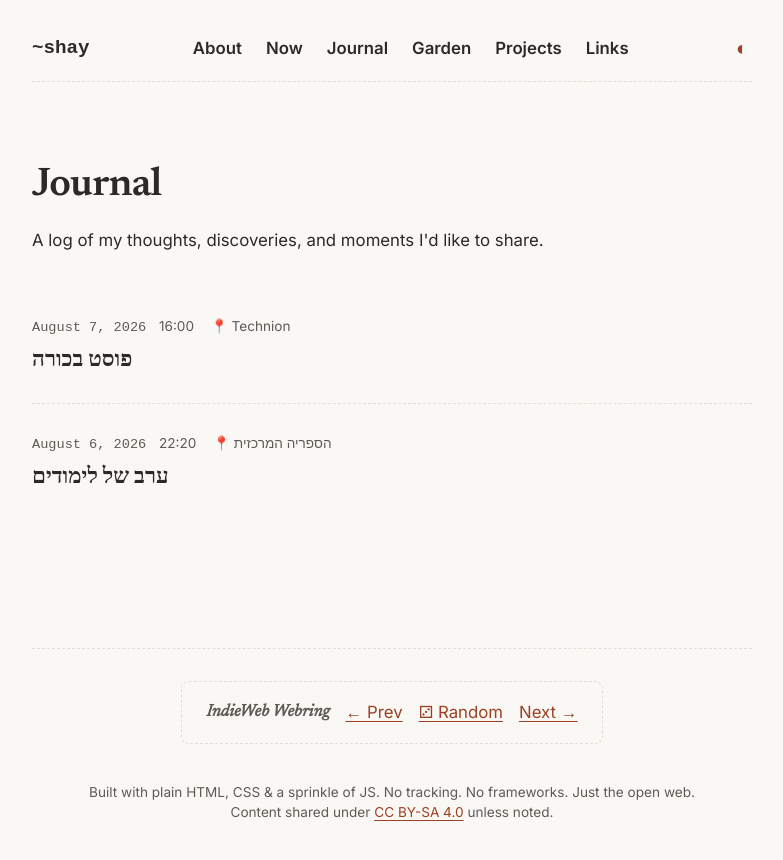
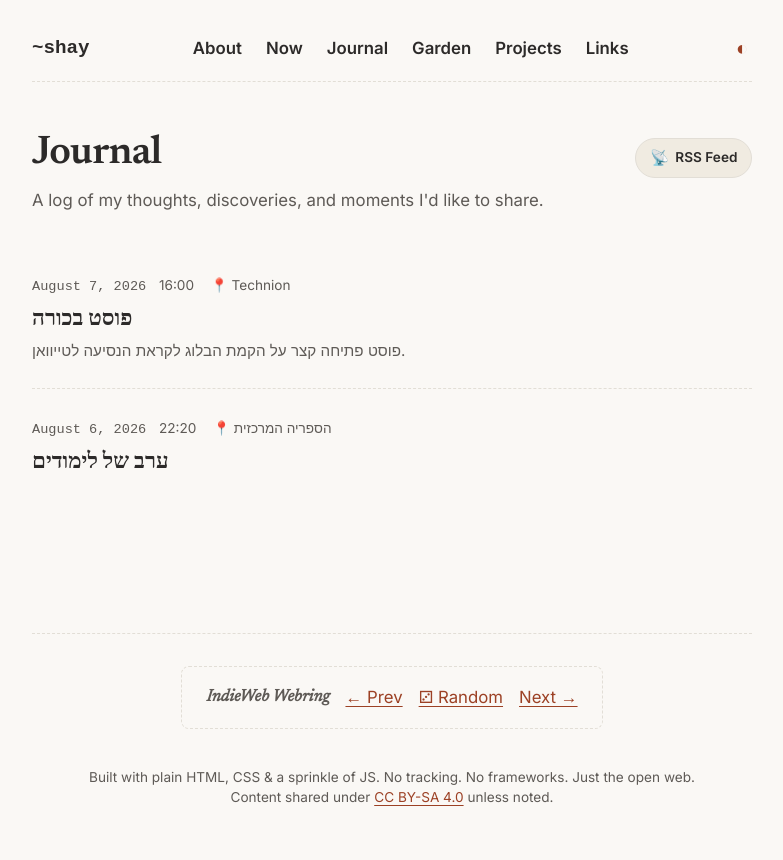
Before and after one commit to Shayshoon/Shayshoon.github.io, a Jekyll site: the page built from journal/index.html, in a window 1280 px wide. Shown: the top 860 px of the page, without its empty margins (248-1031 px from the left). Built offline with Jekyll 4.4.1, drawn with Linux system fonts in a browser that asks for light colours.

Commit message:
add rss feed

```diff
--- a/_config.yml
+++ b/_config.yml
@@ -1,3 +1,8 @@
+title: "Shay's Digital Home"
+description: "A personal journal, digital garden, and collection of thoughts."
+url: "https://shayshoon.github.io"
+author: "Shay"
+
 collections:
   posts:
     permalink: /journal/:slug/
--- a/_layouts/post.html
+++ b/_layouts/post.html
@@ -50,7 +50,10 @@
       {{ content }}
     </div>
 
-    <p style="margin-top: 2rem;"><a href="/journal/">← Back to Journal</a></p>
+    <p style="margin-top: 2rem; display: flex; justify-content: space-between; align-items: center; flex-wrap: wrap; gap: 1rem;">
+      <a href="/journal/">← Back to Journal</a>
+      <a href="/feed.xml" class="rss-post-link" title="Subscribe to RSS feed" target="_blank" rel="noopener">📡 Subscribe via RSS</a>
+    </p>
   </main>
 
   <site-footer></site-footer>
--- a/_posts/2026-08-07-first-post.md
+++ b/_posts/2026-08-07-first-post.md
@@ -3,6 +3,7 @@
 date: 2026-08-07
 time: "16:00"
 location: Technion
+summary: פוסט פתיחה קצר על הקמת הבלוג לקראת הנסיעה לטייוואן.
 ---
 
 # פתחתי בלוג!
--- a/assets/css/style.css
+++ b/assets/css/style.css
@@ -443,6 +443,65 @@
   margin: 0.25rem 0 0;
 }
 
+/* Journal Header with RSS action */
+.journal-header {
+  display: flex;
+  justify-content: space-between;
+  align-items: flex-start;
+  gap: 1.5rem;
+  flex-wrap: wrap;
+  margin-bottom: 2rem;
+}
+
+.journal-header h1 {
+  margin-top: 0;
+  margin-bottom: 0.5rem;
+}
+
+.journal-header p {
+  margin: 0;
+  color: var(--text-muted);
+}
+
+.rss-subscribe-btn {
+  display: inline-flex;
+  align-items: center;
+  gap: 0.4rem;
+  padding: 0.4rem 0.85rem;
+  border-radius: 20px;
+  border: 1px solid var(--border-color);
+  background-color: var(--code-bg);
+  color: var(--text-primary);
+  font-size: 0.85rem;
+  font-weight: 600;
+  text-decoration: none;
+  white-space: nowrap;
+  transition: border-color 0.2s ease, background-color 0.2s ease, transform 0.2s ease;
+  margin-top: 0.5rem;
+}
+
+.rss-subscribe-btn:hover,
+.rss-subscribe-btn:focus-visible {
+  border-color: var(--accent-color);
+  color: var(--accent-color);
+  transform: translateY(-1px);
+}
+
+.rss-icon {
+  font-size: 0.95rem;
+}
+
+.rss-post-link {
+  font-size: 0.9rem;
+  color: var(--text-muted);
+  text-decoration: none;
+}
+
+.rss-post-link:hover {
+  color: var(--accent-color);
+  text-decoration: underline;
+}
+
 /* Journal post content */
 .journal-post-meta {
   margin-bottom: 2rem;
--- a/journal/index.html
+++ b/journal/index.html
@@ -19,8 +19,15 @@
   <site-header></site-header>
 
   <main id="main-content" class="content-wrapper">
-    <h1>Journal</h1>
-    <p>A log of my thoughts, discoveries, and moments I'd like to share.</p>
+    <div class="journal-header">
+      <div>
+        <h1>Journal</h1>
+        <p>A log of my thoughts, discoveries, and moments I'd like to share.</p>
+      </div>
+      <a href="/feed.xml" class="rss-subscribe-btn" title="Subscribe to RSS feed" target="_blank" rel="noopener">
+        <span class="rss-icon" aria-hidden="true">📡</span> RSS Feed
+      </a>
+    </div>
 
     <div class="journal-list">
       <ul class="journal-list">
```
Also changed, not shown: feed.xml (added, +56 -0 lines).
